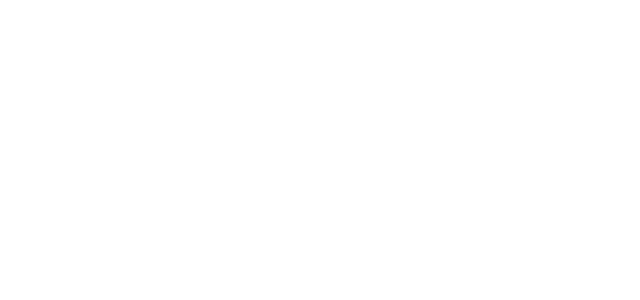
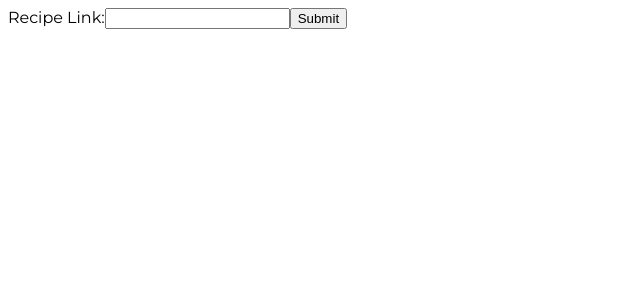
Before and after one commit to evthedev1/Nom-Money, a React app: page / in a window 1280 px wide. Shown: the top 300 px of the page, without its empty margins (0-640 px from the left). Built offline with nearby package versions, Linux system fonts and the light colour scheme.

Commit message:
add recipe link text box

```diff
--- a/client/App.jsx
+++ b/client/App.jsx
@@ -1,7 +1,38 @@
 import React, { Component } from "react";
 
 export default class App extends Component {
+  constructor(props) {
+    super(props);
+    this.state = {
+      ingredients: [],
+      recipe: ""
+    };
+    this.handleChange = this.handleChange.bind(this);
+    this.handleSubmit = this.handleSubmit.bind(this);
+  }
+  handleChange(event) {
+    this.setState({ recipe: event.target.value });
+  }
+
+  handleSubmit(event) {
+    event.preventDefault();
+    //extract ingredients API here
+  }
   render() {
-    return <div></div>;
+    return (
+      <div>
+        <form onSubmit={this.handleSubmit}>
+          <label>
+            Recipe Link:
+            <input
+              type="text"
+              value={this.state.recipe}
+              onChange={this.handleChange}
+            />
+          </label>
+          <input type="submit" value="Submit" />
+        </form>
+      </div>
+    );
   }
 }
--- a/package.json
+++ b/package.json
@@ -1,5 +1,5 @@
 {
-  "name": "Personal-Website",
+  "name": "Nom-Money",
   "version": "1.0.0",
   "description": "",
   "main": "index.js",
--- a/public/index.html
+++ b/public/index.html
@@ -4,11 +4,16 @@
     <meta charset="UTF-8" />
     <meta
       name="viewport"
-      content="width=
+      content="width=ß
     , initial-scale=1.0"
     />
     <meta http-equiv="X-UA-Compatible" content="ie=edge" />
-    <title>APP NAME</title>
+    <title>Nom-Money</title>
+    <link
+      href="https://fonts.googleapis.com/css?family=Montserrat&display=swap"
+      rel="stylesheet"
+    />
+    <link rel="stylesheet" href="styles.css" />
   </head>
   <body>
     <div id="app"></div>
--- a/public/styles.css
+++ b/public/styles.css
@@ -0,0 +1,3 @@
+#app {
+  font-family: "Montserrat", sans-serif;
+}
```
Also changed, not shown: public/bundle.js.
